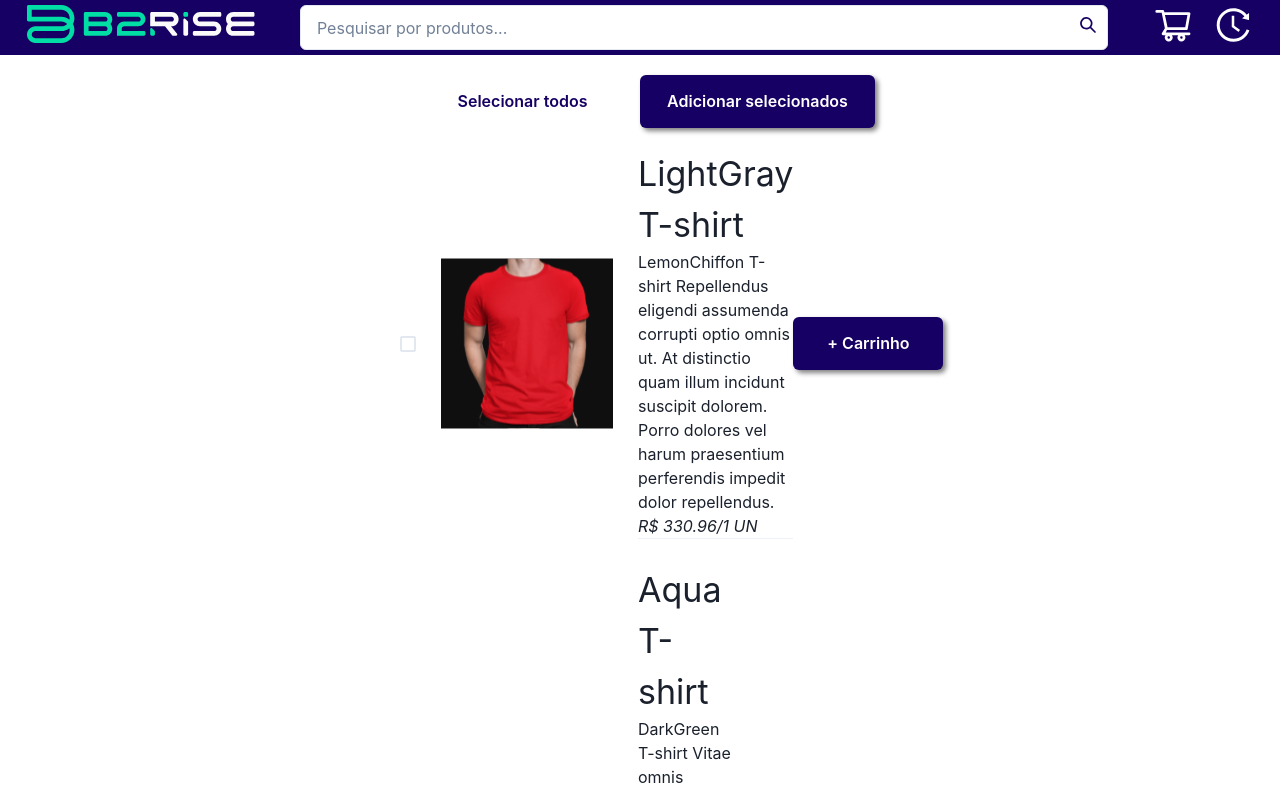
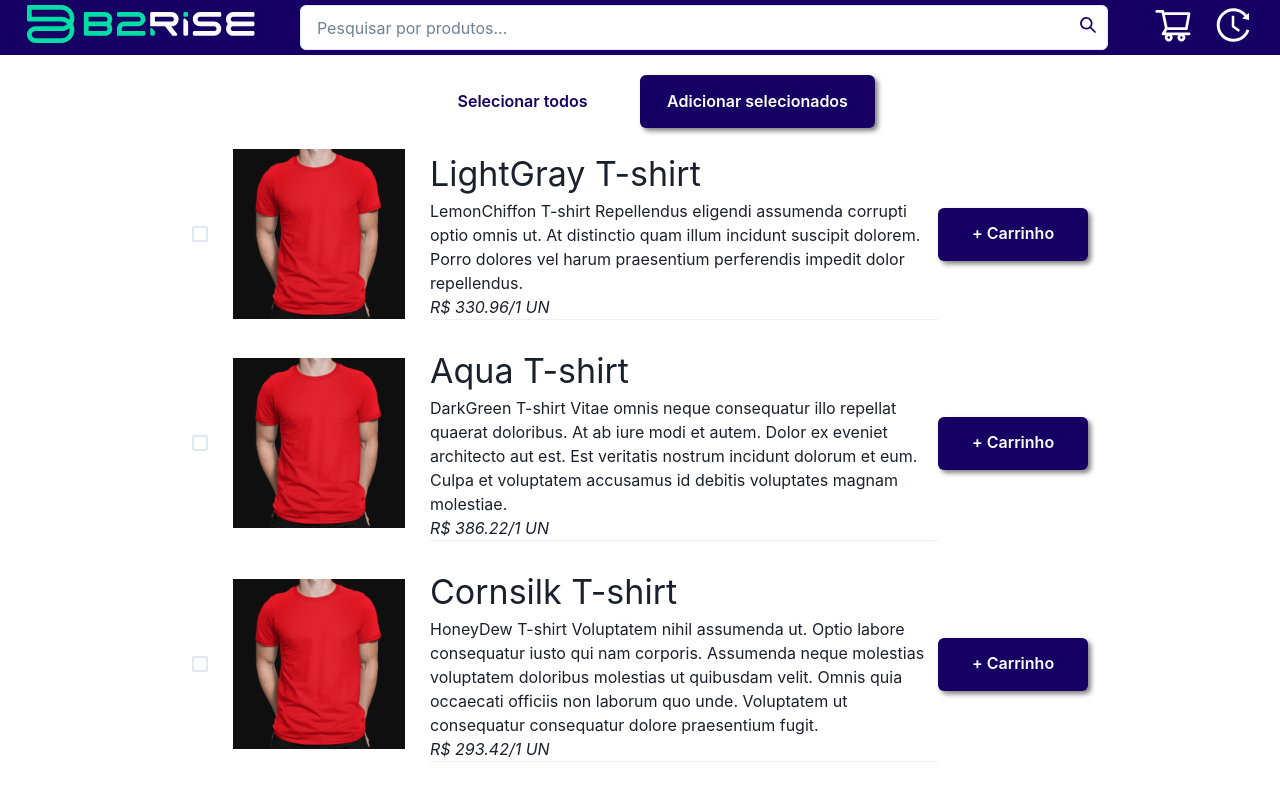
Before and after one commit to AlineGaldino/Ecommerce, a React (Create React App) app: page /products in a window 1280 px wide. Shown: the top 786 px of the page. Built offline with nearby package versions, Linux system fonts and the light colour scheme; data requests are answered from the project's data file.

Commit message:
add: cart product

```diff
--- a/src/component/Product.jsx
+++ b/src/component/Product.jsx
@@ -8,11 +8,23 @@ import {
     Divider
 } from "@chakra-ui/react"
 
+import { useState } from "react"
+
 import shirt from '../images/imaget-shirt.svg'
 
 export function Product({description, longDescription, price}) {
+
+    const [cart, setCart] = useState({})
+
+    const addCart = (description, longDescription, price) => {
+
+        const cartProducts = {description, longDescription, price}
+        setCart([...cart, cartProducts])
+        console.log([...cart, cartProducts])
+        //sessionStorage.setItem('itens', JSON.stringify([...cart, cartProducts]))
+    }
     return (
-    <Flex margin='0px 400px 0px 400px' marginBottom='25px'>
+    <Flex margin='auto' w='70%' marginBottom='25px'>
         <Checkbox
         paddingRight='25px'/>
         <Img src={shirt} alt='t-shirt' paddingRight='25px'/>
@@ -24,6 +36,7 @@ export function Product({description, longDescription, price}) {
         </Box>
         <Flex alignItems='center'>
             <Button
+            onClick={() => addCart(description, longDescription, price)}
             bg='#170063'
             w='150px'
             h='53px'
--- a/src/component/Products.jsx
+++ b/src/component/Products.jsx
@@ -1,6 +1,15 @@
 import { useState, useEffect } from 'react';
-import { Product } from './Product'
 import { Box } from '@chakra-ui/react'
+import {
+  Flex,
+  Img,
+  Checkbox,
+  Text,
+  Button,
+  Divider
+} from "@chakra-ui/react"
+
+import shirt from '../images/imaget-shirt.svg'
 
 export function Products() {
   const [products, setProducts] = useState([]);
@@ -23,14 +32,40 @@ export function Products() {
     }))();
   }, [])
 
+  const [cart, setCart] = useState([])
+
+  const addCart = (id, description, longDescription, price) => {
+
+      const cartProducts = {id, description, longDescription, price}
+      setCart([...cart, cartProducts])
+      sessionStorage.setItem('itens', JSON.stringify([...cart, cartProducts]))
+  }
+
   return (
     <Box>
       {products.map((product, index) => (
-        <Product
-          key={index}
-          description={product.description}
-          longDescription={product.longDescription}
-          price={product.price} />
+            <Flex margin='auto' w='70%' marginBottom='25px' key={index}>
+            <Checkbox
+            paddingRight='25px'/>
+            <Img src={shirt} alt='t-shirt' paddingRight='25px'/>
+            <Box>
+                <Text fontSize='34px'>{product.description}</Text>
+                <Text>{product.longDescription}</Text>
+                <Text as='em' textTransform='uppercase'>r$ {product.price}/1 un</Text>
+                <Divider />
+            </Box>
+            <Flex alignItems='center'>
+                <Button
+                onClick={() => addCart(product.id, product.description, product.longDescription, product.price)}
+                bg='#170063'
+                w='150px'
+                h='53px'
+                color='white'
+                boxShadow='3px 3px 5px gray'>
+                + Carrinho
+                </Button>
+            </Flex>
+        </Flex>
       ))}
     </Box>
   )
--- a/src/pages/Cart/index.js
+++ b/src/pages/Cart/index.js
@@ -1,11 +1,67 @@
 import Navbar from '../../component/Navbar'
-import EmptyCart from '../../component/EmptyCart'
+import {
+  Flex,
+  Box,
+  Img,
+  Text,
+  Button,
+  IconButton,
+  Divider
+} from "@chakra-ui/react"
+
+import { useState } from 'react'
+
+import { SmallAddIcon, MinusIcon } from '@chakra-ui/icons'
+
+//import EmptyCart from '../../component/EmptyCart'
+
+//import shirt from './images/imaget-shirt.svg'
 
 export default function Cart() {
+  const productSession = JSON.parse(sessionStorage.getItem('itens'))
+
+  const [price, setPrice] = useState(productSession)
+
+  const priceTotal = price.reduce( (acc, current) => acc + current.price, 0)
+  const removeItem = (itens) => {
+    const filter = price.filter(cartItem => price.indexOf(cartItem) !== itens);
+    setPrice(filter);
+  }
+
     return (
       <>
         <Navbar/>
-        <EmptyCart/>
+        {productSession.map((itens, index) => (
+                  <Flex margin='auto' w='70%' marginBottom='25px' key={index}>
+                  <Img alt='t-shirt' paddingRight='25px'/>
+                  <Box>
+                    <Text fontSize='34px'>{itens.description}</Text>
+                    <Text as='em' textTransform='uppercase' fontSize='20px'>r$ {itens.price}</Text>
+                        <Flex flexDirection='row'>
+                            <Button color='#DD3434' variant='ghost' onClick={() => {removeItem(itens)}}>Excluir </Button>
+                            <Button color='#00DDA5' variant='ghost'>Favoritar</Button>
+                        </Flex>
+                    <Box>
+                        <IconButton color='#DD3434' icon={<MinusIcon />} />
+                        <IconButton color='#00DDA5' icon={<SmallAddIcon />} />
+                    </Box>
+                    <Text>{itens.longDescription}</Text>
+                    <Divider />
+                </Box>
+            </Flex>
+        ))}
+    <Flex justifyContent='flex-end' margin='auto' w='80%'>
+        <Text fontSize='34px'>Preço total R${priceTotal.toFixed(2)}</Text>
+        <Divider />
+        <Button
+            bg='#00AD81'
+            color='white'
+            w='283px'
+            h='53px'
+            boxShadow='3px 3px 5px gray'>
+            Finalizar compra
+        </Button>
+        </Flex>
       </>
     )
 }
```
